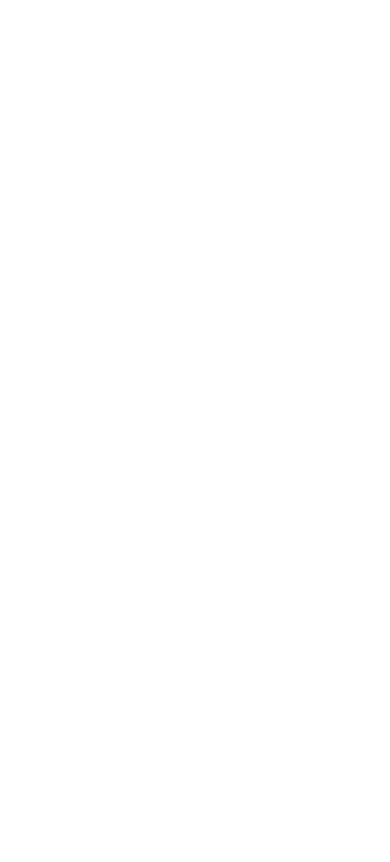
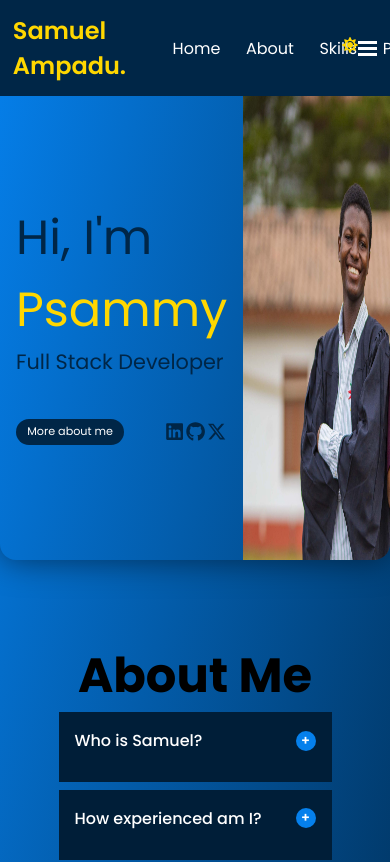
Before and after one commit to Psamm-y/React-projects, a React (Vite) app: page / in a window 390 px wide. Shown: the top 862 px of the page. Built offline with nearby package versions, Linux system fonts and the light colour scheme.

Commit message:
hamburger menu

```diff
--- a/src/main.jsx
+++ b/src/main.jsx
@@ -1,9 +1,9 @@
 import { StrictMode } from 'react';
 import { createRoot } from 'react-dom/client';
-import App from './App.jsx';
+import Portfolio from './porfolio shi/Portfolio.jsx';
 
 createRoot(document.getElementById('root')).render(
   <StrictMode>
-    <App />
+    <Portfolio />
   </StrictMode>
 );
--- /dev/null
+++ b/src/porfolio shi/Hamburger.jsx
@@ -0,0 +1,26 @@
+import React, { useState } from 'react';
+import './hamburger.css';
+import Menu from './Menu';
+
+const Hamburger = () => {
+  const [open, setOpen] = useState(false);
+  return (
+    <div className="hamburger-container">
+      <div
+        onClick={() => setOpen(!open)}
+        className={open ? 'hamburger-menu-close' : 'hamburger-menu'}
+      >
+        <span className="hamburger-line"></span>
+        <span className="hamburger-line"></span>
+        <span className="hamburger-line"></span>
+      </div>
+      {open && (
+        <div className="menu-overlay">
+          <Menu />
+        </div>
+      )}
+    </div>
+  );
+};
+
+export default Hamburger;
--- a/src/porfolio shi/Header.jsx
+++ b/src/porfolio shi/Header.jsx
@@ -2,6 +2,7 @@
 import './header.css';
 import './styles.css';
 import { FaSun, FaMoon } from 'react-icons/fa';
+import Hamburger from './Hamburger';
 const Header = () => {
   const [active, setActive] = useState(false);
 
@@ -63,6 +64,9 @@
       >
         {active ? <FaMoon /> : <FaSun />}
       </div>
+      <div>
+        <Hamburger />
+      </div>
     </header>
   );
 };
--- /dev/null
+++ b/src/porfolio shi/Menu.jsx
@@ -0,0 +1,25 @@
+import React from 'react';
+
+const Menu = () => {
+  return (
+    <>
+      <div className="menu-item">
+        <a href="#home">Home</a>
+      </div>
+      <div className="menu-item">
+        <a href="#about">About</a>
+      </div>
+      <div className="menu-item">
+        <a href="#skills">Skills</a>
+      </div>
+      <div className="menu-item">
+        <a href="#projects">Projects</a>
+      </div>
+      <div className="menu-item">
+        <a href="#contact">Contact</a>
+      </div>
+    </>
+  );
+};
+
+export default Menu;
--- a/src/porfolio shi/Portfolio.jsx
+++ b/src/porfolio shi/Portfolio.jsx
@@ -1,8 +1,9 @@
-import React from 'react';
+import React, { useState } from 'react';
 import Header from './Header';
 import Home from './Home';
 import About from './About';
 
+import './hamburger.css';
 const Portfolio = () => {
   return (
     <div>
--- /dev/null
+++ b/src/porfolio shi/hamburger.css
@@ -0,0 +1,75 @@
+.hamburger-container {
+  position: relative;
+  display: none;
+}
+
+.hamburger-line {
+  height: 0.2em;
+  width: 100%;
+  background-color: white;
+  position: absolute;
+  transition: 0.3s;
+}
+.hamburger-menu .hamburger-line:nth-child(1) {
+  top: 0;
+}
+.hamburger-menu .hamburger-line:nth-child(2),
+.hamburger-menu-close .hamburger-line:nth-child(2) {
+  top: 50%;
+}
+.hamburger-menu .hamburger-line:nth-child(3),
+.hamburger-menu-close .hamburger-line:nth-child(3) {
+  top: 100%;
+}
+.hamburger-menu,
+.hamburger-menu-close {
+  position: relative;
+  height: 0.8em;
+  width: 1.2em;
+  display: flex;
+  flex-direction: column;
+  justify-content: space-between;
+  padding-right: 1em;
+}
+
+.hamburger-menu-close .hamburger-line:nth-child(1) {
+  transform: rotate(-45deg) translate(-2px, 3px);
+}
+.hamburger-menu-close .hamburger-line:nth-child(2) {
+  opacity: 0;
+}
+.hamburger-menu-close .hamburger-line:nth-child(3) {
+  transform: rotate(45deg) translate(-6px, -7px);
+}
+.menu-overlay {
+  display: flex;
+  flex-direction: column;
+  align-items: center;
+  position: absolute;
+  background-color: var(--secondary-color);
+  top: 2.3em;
+  right: -1em;
+  min-width: 20em;
+  min-height: 100vh;
+  padding: 1em;
+}
+.menu-item {
+  padding: 1em 2.5em;
+  color: white;
+  z-index: 100;
+  border-bottom: 1px solid var(--third-color);
+  transition: 0.2s ease;
+}
+.menu-item:hover {
+  background-color: var(--third-color);
+}
+
+.menu-item a {
+  color: inherit;
+  text-decoration: none;
+}
+@media only screen and (max-width: 700px) {
+  .hamburger-container {
+    display: inline-block;
+  }
+}
```
